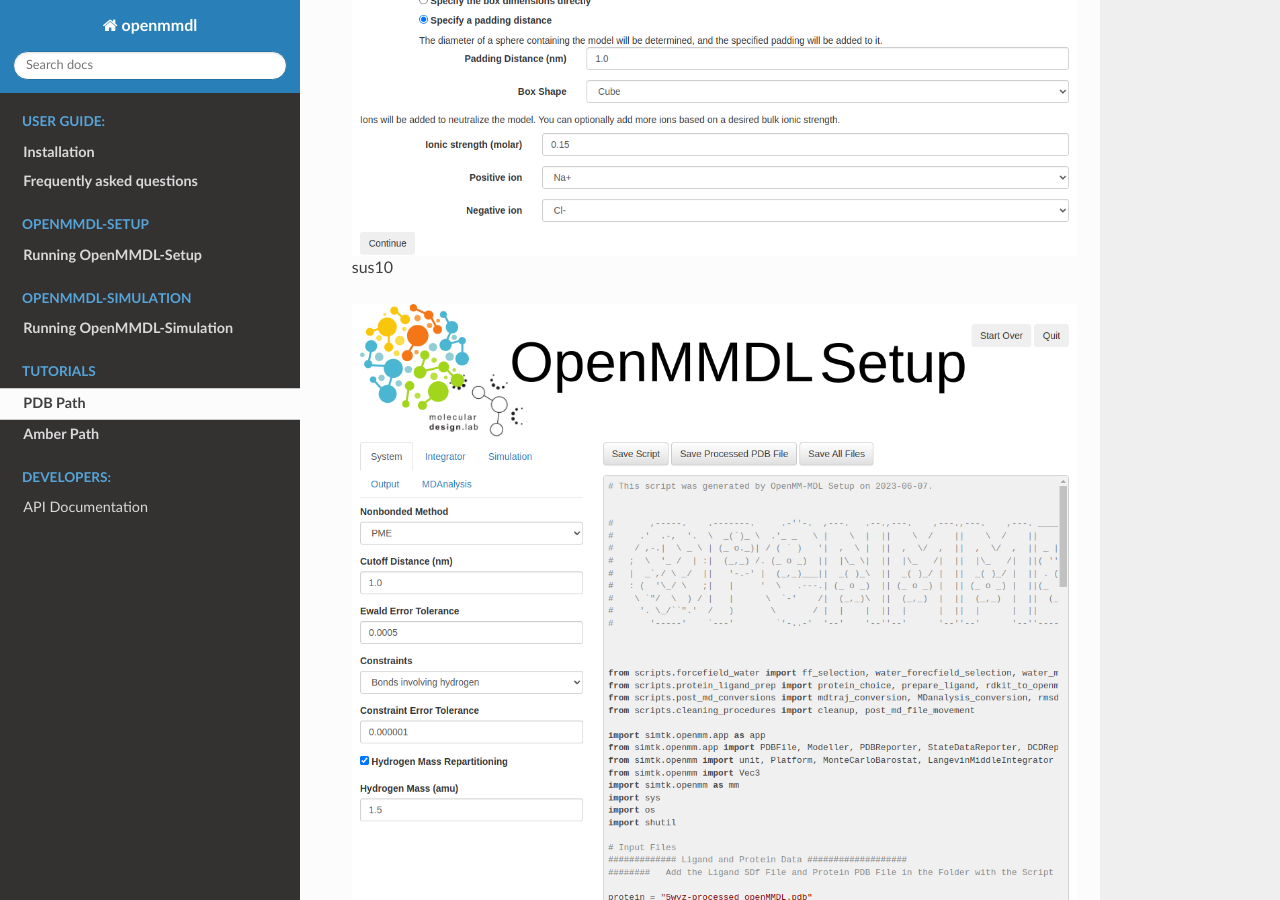
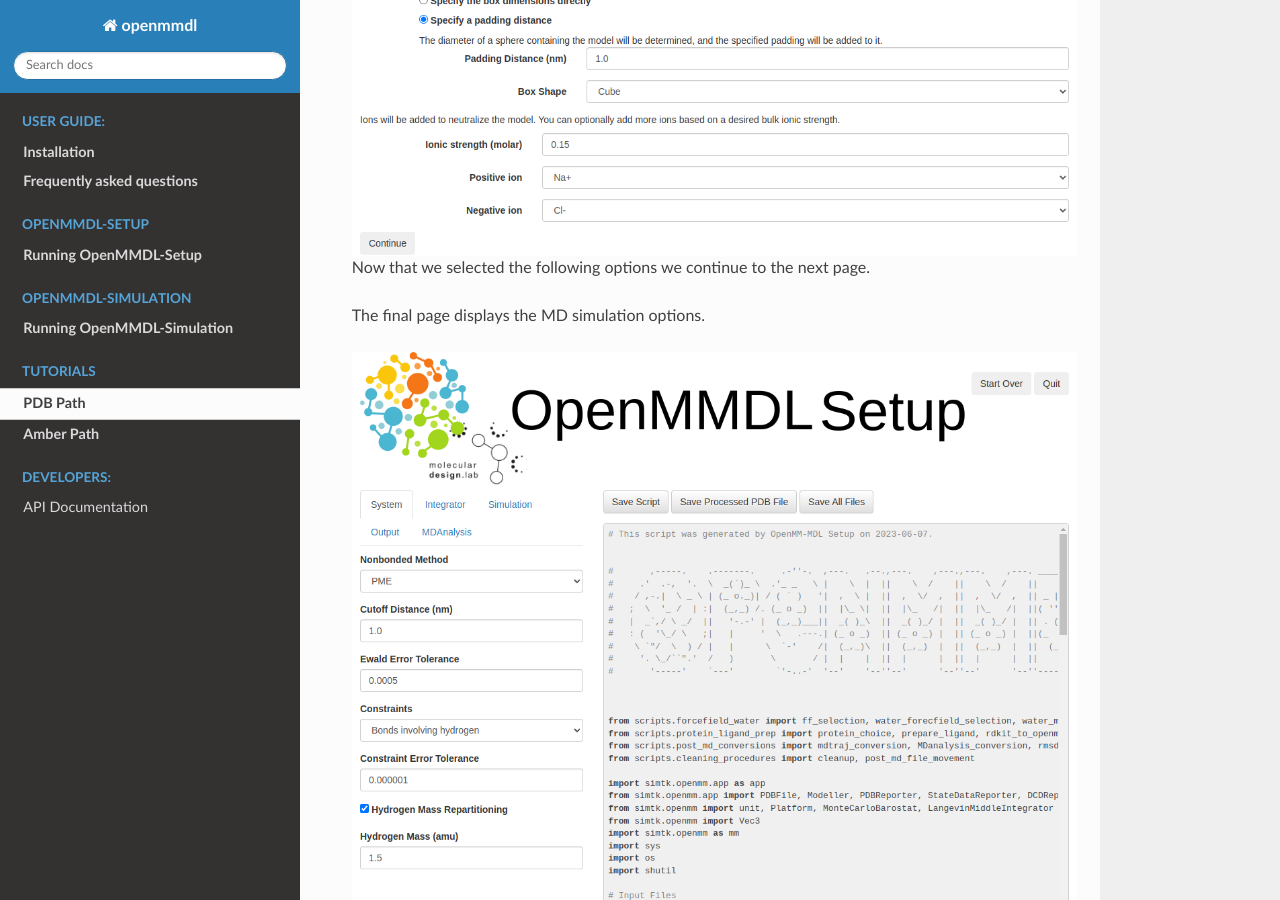
Before and after one commit to wolberlab/OpenMMDL, a Sphinx documentation site: the page built from docs/tutorial_pdb_path.rst, in a window 1280 px wide and 900 px high, scrolled down 6298 px. Built offline with Sphinx 7.4.7 and the Read the Docs theme 2.0.0, drawn with Linux system fonts in a browser that asks for light colours.

Commit message:
Update tutorial_pdb_path.rst

```diff
--- a/docs/tutorial_pdb_path.rst
+++ b/docs/tutorial_pdb_path.rst
@@ -115,7 +115,9 @@
    :figwidth: 725px
    :align: center
 
-sus10
+Now that we selected the following options we continue to the next page.
+
+The final page displays the MD simulation options.
 
 .. figure:: /_static/images/tutorials/PDB_Path/Simulationoptions1.png
    :figwidth: 725px
```
